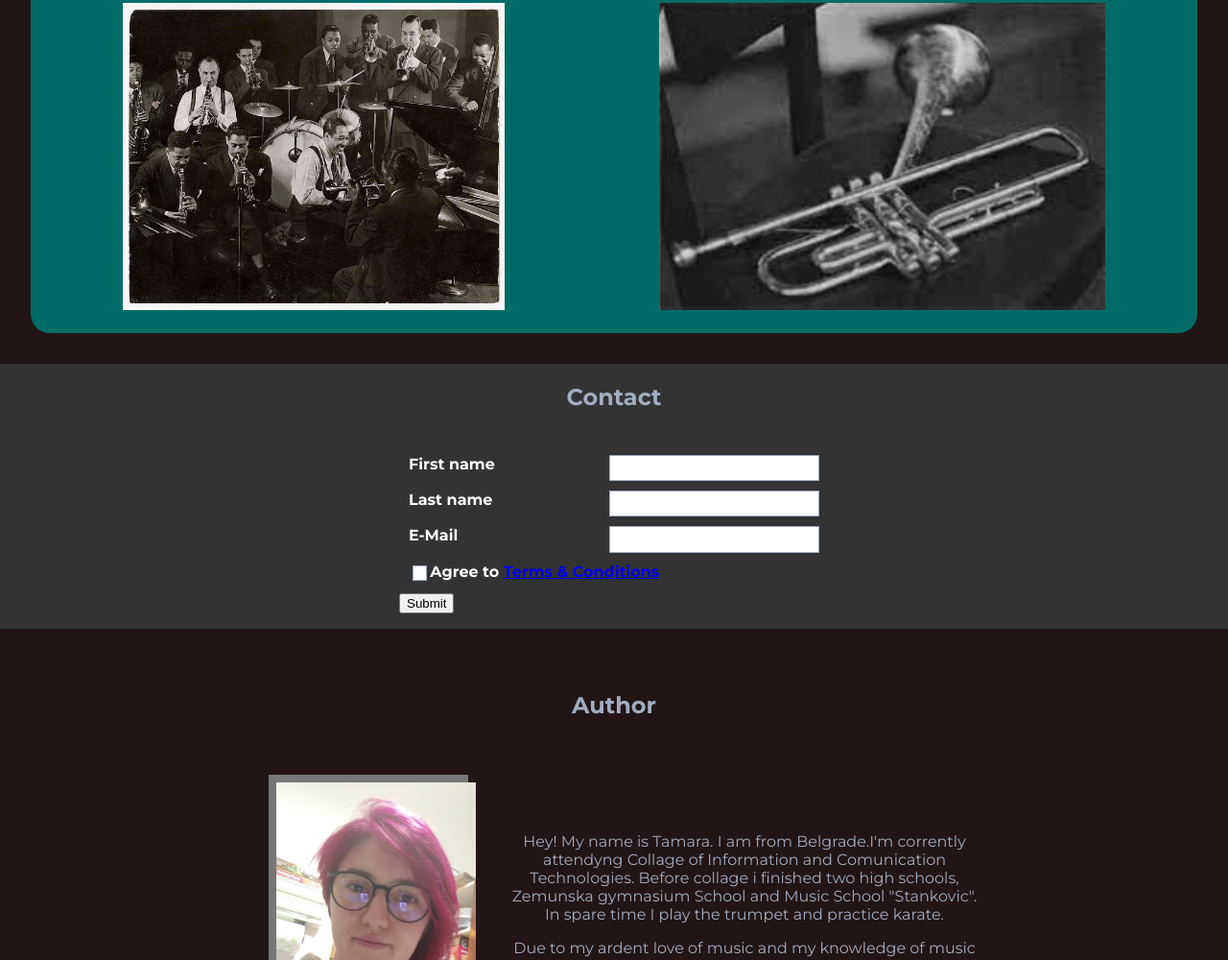
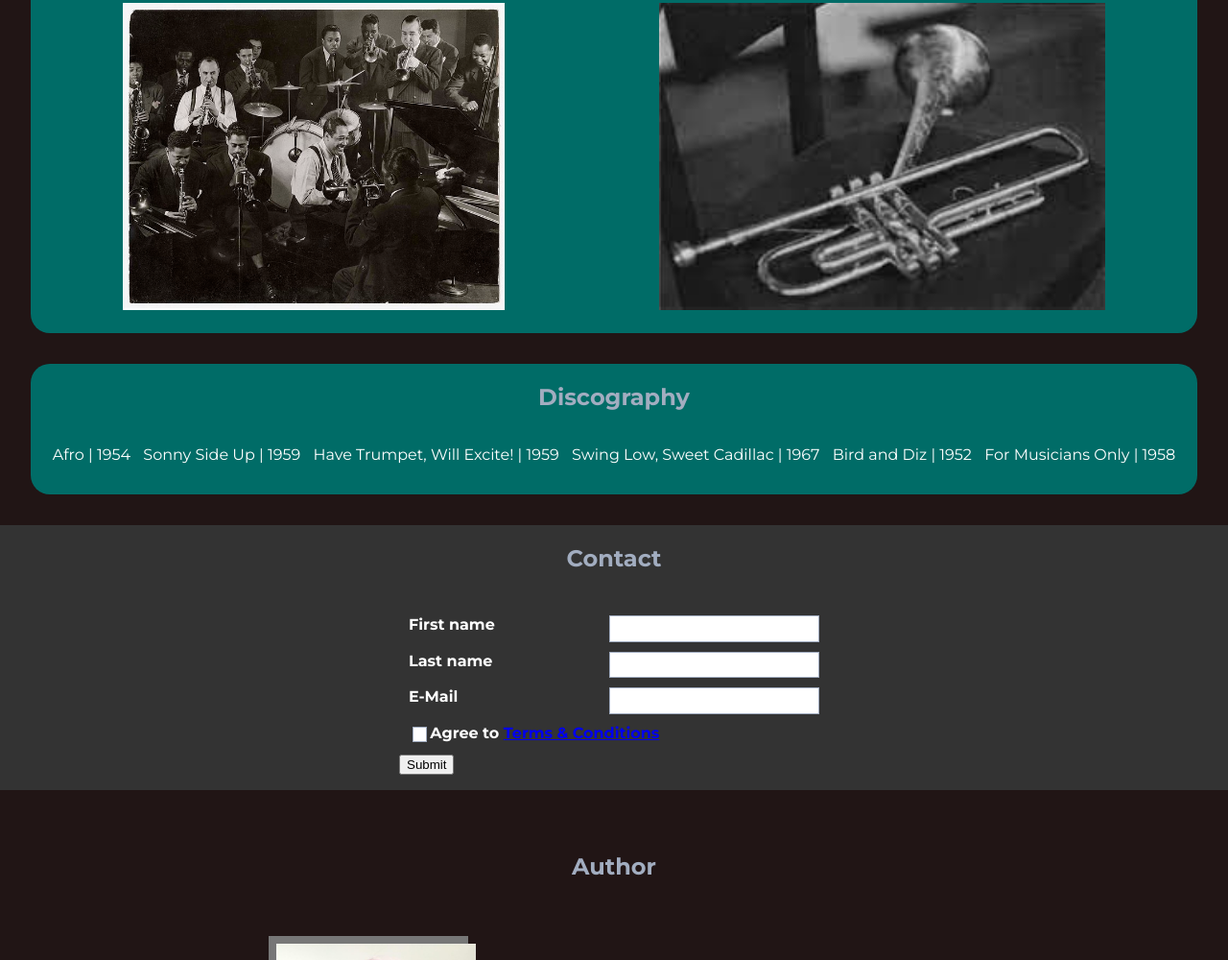
Before and after one commit to Tacumaki99/DizzyGillespie, a plain HTML site: page index.html in a window 1280 px wide. Shown: the part 818-1818 px from the top of the page at 96% size. Drawn offline with nearby package versions, Linux system fonts and the light colour scheme.

Commit message:
discography

```diff
--- a/index.html
+++ b/index.html
@@ -65,10 +65,14 @@
         <div class="gallery_items_container">
         </div>
       </section>
-
+      <section id="discography">
+        <h1 id="discography_title" class="section-parts_title">Discography</h1>
+        <div class="discography_items_container">
+        </div>
+      </section>
       <section id="contact" class="contact_form-section ">
         <h1 id="contact-title" class="section-parts_title">Contact</h1>
-        <form action="index.html" class="contact-form">
+        <form action="index.html" class="contact-form" method="post">
           <div class="form-row">
             <div>
               <label for="firstName">First name</label>
--- a/main.css
+++ b/main.css
@@ -179,7 +179,7 @@ main{
   grid-area: main;
   background-color: #211515;
   display: grid;
-  grid-template-rows: [overview] auto [gallery] auto [contact] auto [author] auto;
+  grid-template-rows: [overview] auto [gallery] auto [discography] auto [contact] auto [author] auto;
   grid-row-gap:2rem;
   align-items: center;
   justify-content: center;
@@ -233,6 +233,24 @@ main{
 .gallery_items__img{
   height: 10rem;
   margin: 0.5rem 0;
+}
+
+#discography{
+  grid-area: discography;
+  margin: auto;
+  background-color: #006c67;
+}
+
+.discography_items_container{
+  display: flex;
+  margin: 1rem;
+  flex-wrap: wrap;
+  align-items: center;
+  justify-content: space-around;
+}
+
+.discography_item{
+  color: white;
 }
 
 #contact{
@@ -385,6 +403,21 @@ main{
   }
 }
 
+@media(min-width: 40rem){
+  #discography{
+    border-radius: 20px;
+    width: 95%;
+  }
+
+  .discography_items_container{
+    display: flex;
+    margin: 1rem;
+    flex-wrap: wrap;
+    align-items: center;
+    justify-content: space-around;
+  }
+}
+
 @media (min-width: 40rem) {
   .contact-form {
     margin: auto;
--- a/main.js
+++ b/main.js
@@ -10,6 +10,10 @@ const nav__item = [
   {
     href: '#gallery',
     name: 'Gallery',
+  },
+  {
+    href: '#discography',
+    name: 'Discography',
   },
   {
     href: '#contact',
@@ -51,9 +55,10 @@ backdrop.addEventListener('click', function () {
 document
   .querySelector('.mobile-nav__item')
   .addEventListener('click', function () {
-    mobileNav.classList.remove('open');
-    backdrop.classList.remove('open');
+    mobileNav.style.display = 'none';
+    backdrop.style.display = 'none';
   });
+
 //mobileNav
 // Nav menu
 
@@ -119,6 +124,53 @@ for (let i in gallery_items__img) {
 //gallery
 
 //discography
+const $discography_item = $('.discography_items_container');
+const discography_items_albums = [
+  {
+    id: 1,
+    text: 'Afro',
+    year: 1954
+  },
+  {
+    id: 2,
+    text: 'Sonny Side Up',
+    year: 1959
+  },
+  {
+    id: 3,
+    text: 'Have Trumpet, Will Excite!',
+    year: 1959
+  },
+  {
+    id: 4,
+    text: 'Swing Low, Sweet Cadillac',
+    year: 1967
+  },
+  {
+    id: 5,
+    text: 'Bird and Diz',
+    year: 1952
+  },
+  {
+    id: 6,
+    text: 'For Musicians Only',
+    year: 1958
+  }
+];
+/*
+const discography_items_songs = [
+  {
+    text: 'Manteca theam',
+    written_by: 'Dizzy Gillespie, Chano Pozo and Gil Fuller',
+    parent_id: 1
+  }
+]
+*/
+for (let i in discography_items_albums) {
+  $discography_item.append(
+    `<div class="discography_item"><p>${discography_items_albums[i].text} | ${discography_items_albums[i].year}</p></div>`
+  );
+}
 //discography
 
 //contact
```
Also changed, not shown: 1 other file.
